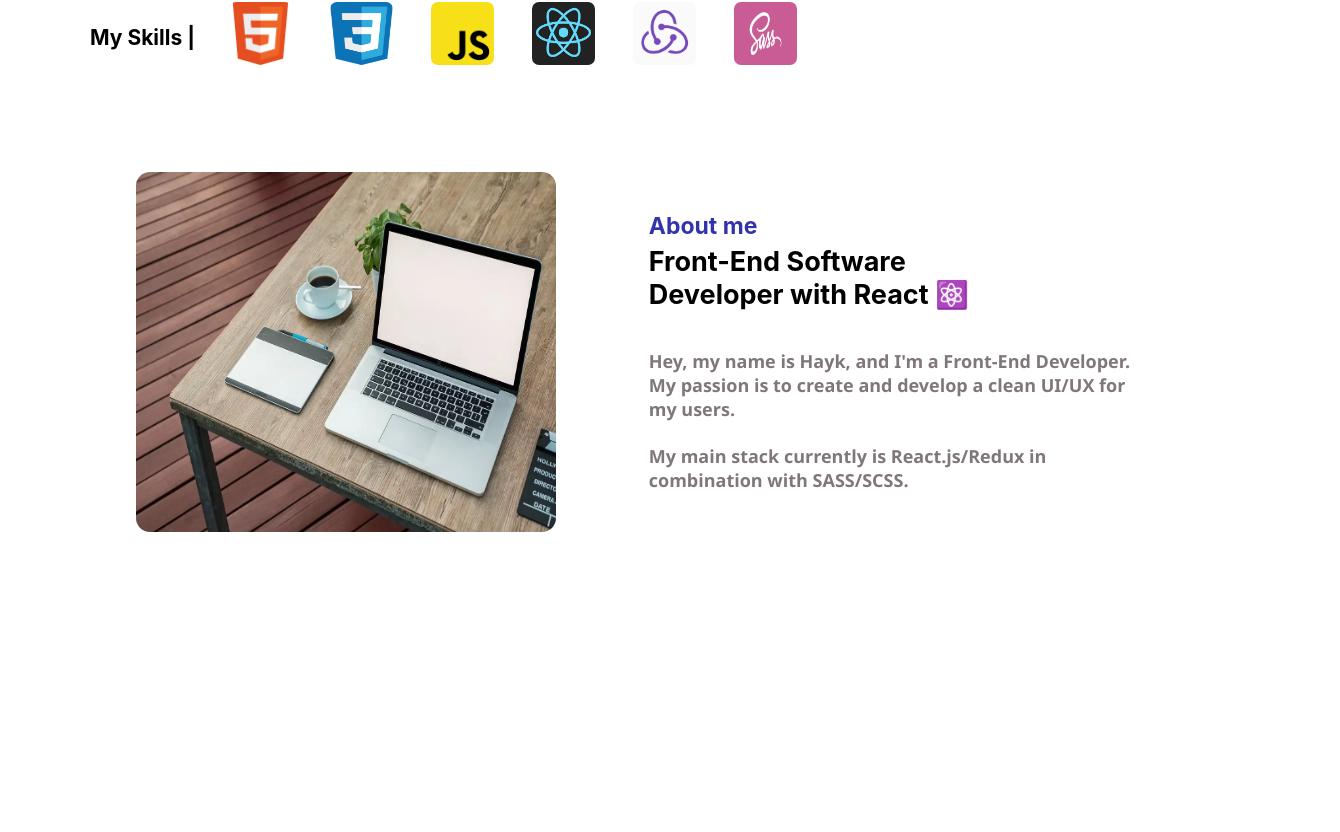
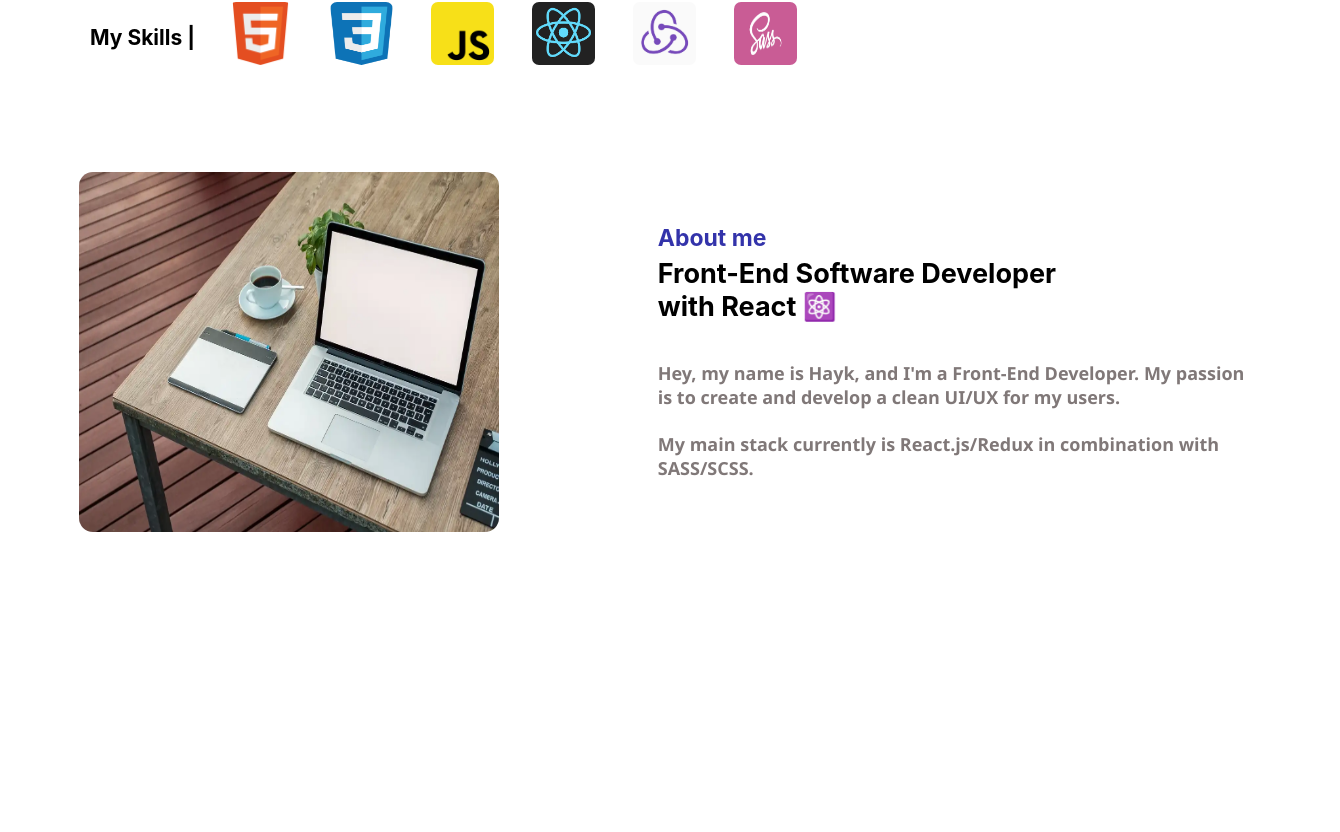
Before and after one commit to gevorgyan-20/ResumePage, a React (Create React App) app: page / in a window 1280 px wide. Shown: the part 908-1740 px from the top of the page, 1340 px wide, since content can reach past the window. Built offline with nearby package versions, Linux system fonts and the light colour scheme.

Commit message:
width update

```diff
--- a/src/Components/AboutMePart/aboutMePart.css
+++ b/src/Components/AboutMePart/aboutMePart.css
@@ -8,7 +8,7 @@
     padding: 40px 0;
     background: rgb(255,255,255);
     & .stackContainer {
-        width: 1100px;
+        width: 1340px;
         height: 50vh;
         margin: 0 auto;
         display: flex;
```
